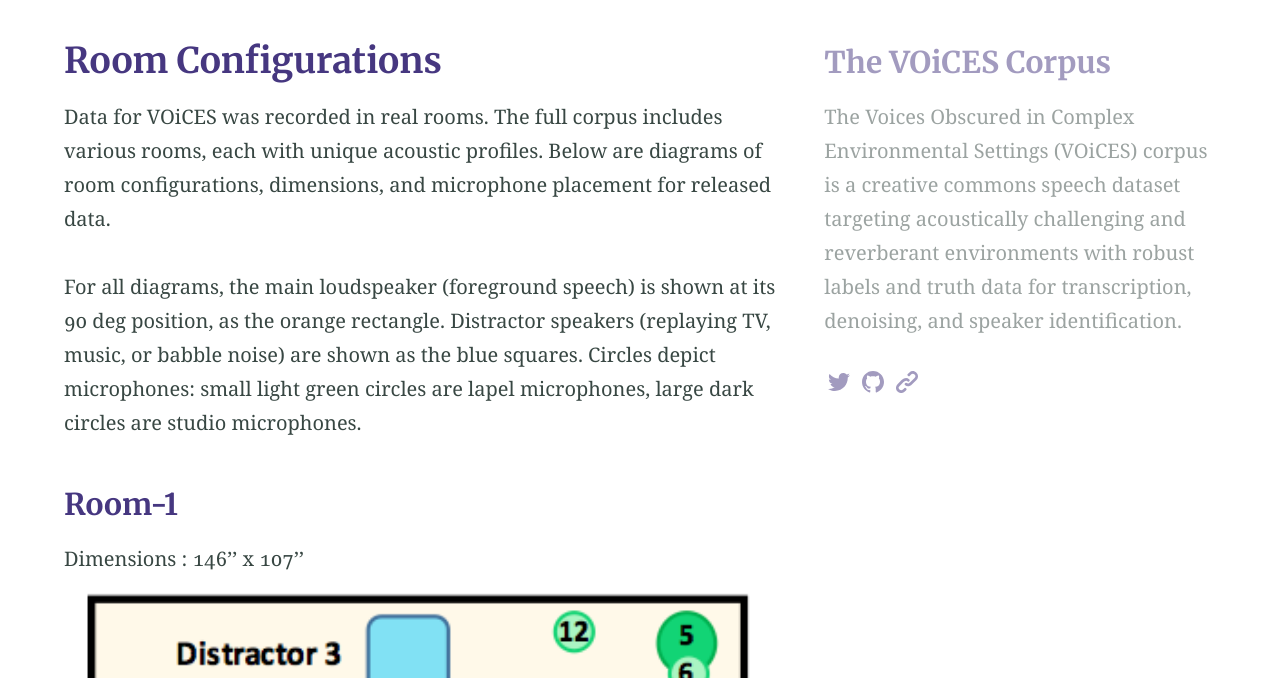
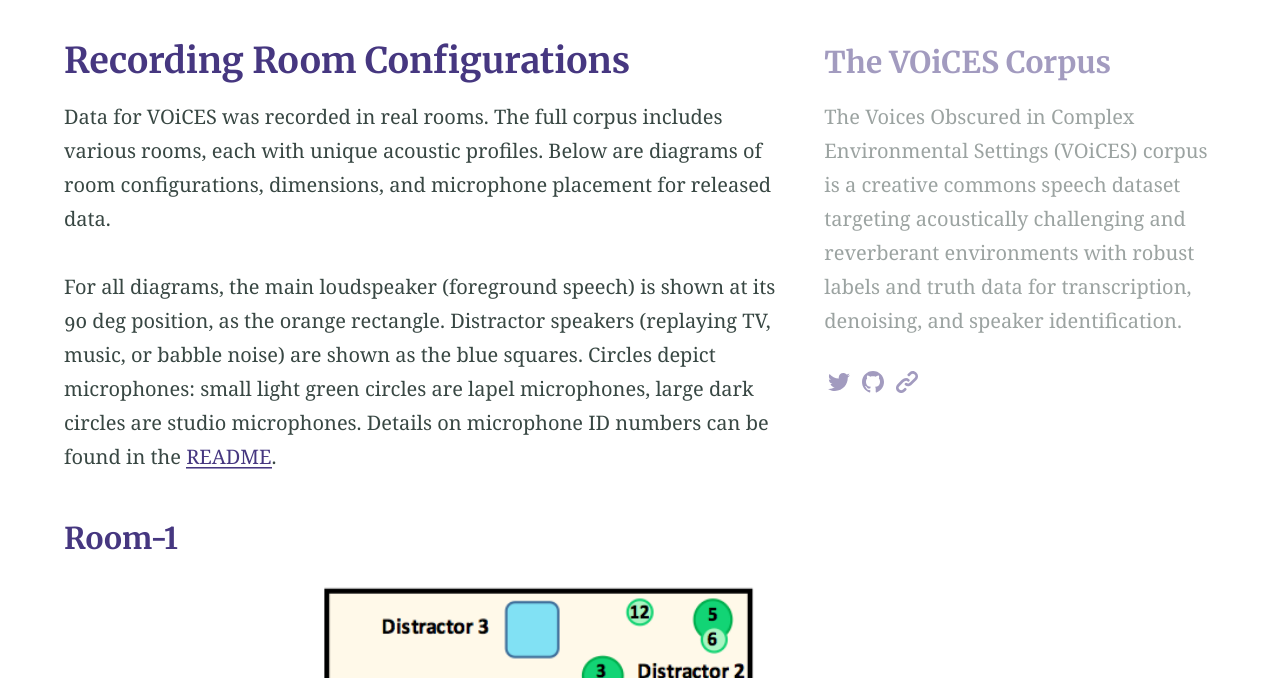
Before and after one commit to IQTLabs/voices, a Jekyll site: the page built from rooms.md, in a window 1280 px wide and 900 px high, scrolled down 206 px, cut to the strip 222-900 px from the top of the window. Built offline with Jekyll 4.4.1, drawn with Linux system fonts in a browser that asks for light colours; our own code applies the rules of GitHub Pages for plain Markdown files.

Commit message:
room details

```diff
--- a/rooms.md
+++ b/rooms.md
@@ -8,14 +8,14 @@
 aside: True
 ---
 
-## Room Configurations
+## Recording Room Configurations
 Data for VOiCES was recorded in real rooms. The full corpus includes various rooms, each with unique acoustic profiles. Below are diagrams of room configurations, dimensions, and microphone placement for released data.
 
-For all diagrams, the main loudspeaker (foreground speech) is shown at its 90 deg position, as the orange rectangle. Distractor speakers (replaying TV, music, or babble noise) are shown as the blue squares. Circles depict microphones: small light green circles are lapel microphones, large dark circles are studio microphones.
+For all diagrams, the main loudspeaker (foreground speech) is shown at its 90 deg position, as the orange rectangle. Distractor speakers (replaying TV, music, or babble noise) are shown as the blue squares. Circles depict microphones: small light green circles are lapel microphones, large dark circles are studio microphones. Details on microphone ID numbers can be found in the [README](Lab41-SRI-VOiCES_README.md).
 
 ### Room-1
 Dimensions : 146'' x 107''
-<img align="center" width="700" src="/images/room-1.png">
+<img align="center" width="454" src="/images/room-1.png">
 
 
 ### Room-2
```
Also changed, not shown: organizers.md (+2 -2 lines).
